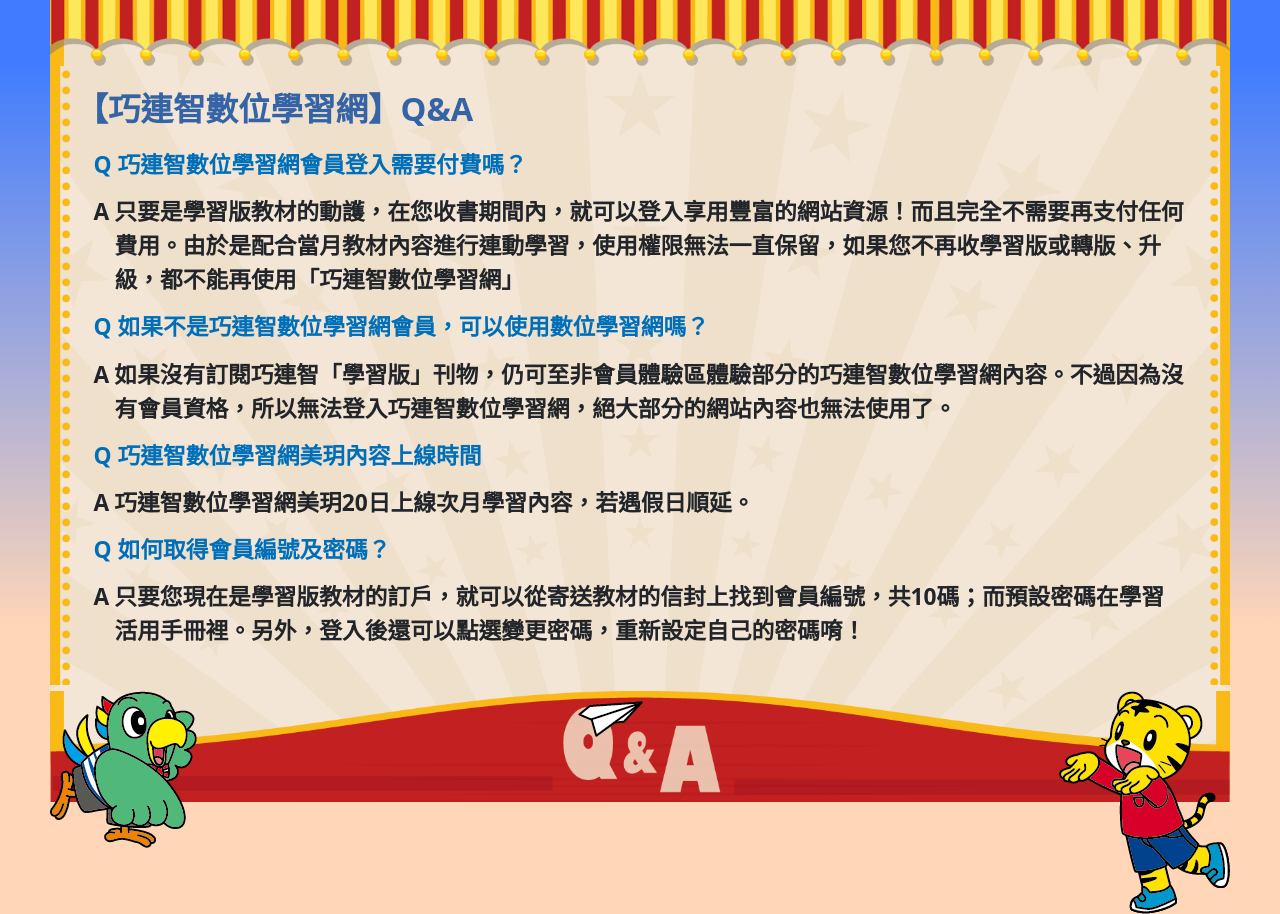
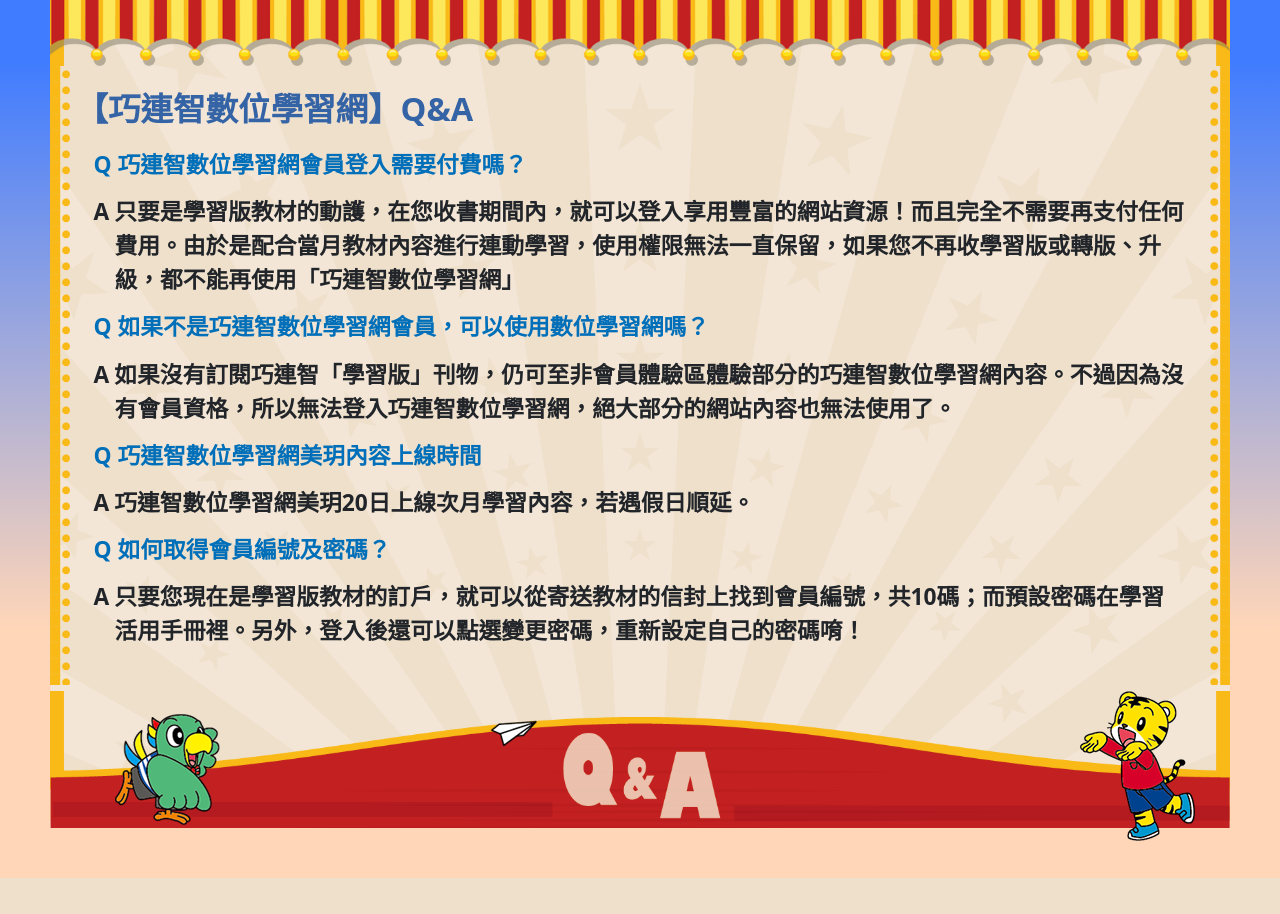
Before and after one commit to SaSaChu/babyLearn, a PHP site: page /qa.html in a window 1280 px wide. Shown: the part 51-965 px from the top of the page. After the commit the page ends 929 px from the top, so only its background shows below. Run offline with PHP 8.4, Linux system fonts and the light colour scheme; style sheets or scripts are compiled from the project's sources; some libraries are stand-ins or nearby versions.

Commit message:
調整定位

```diff
--- a/css/qa.css
+++ b/css/qa.css
@@ -19,6 +19,17 @@
 .qaBoxs { display: inline-block; width: 100%; padding: 50px; }
 @media screen and (max-width: 449px) and (min-width: 0) { .qaBoxs { padding: 20px; } }
 
+.img-hl, .img-hr { display: inline-block; width: 100%; }
+@media screen and (max-width: 769px) and (min-width: 0) { .img-hl, .img-hr { display: none; } }
+
+.img-qaf, .img-qah { display: inline-block; width: 100%; }
+
+.img-hl { max-width: 550px; }
+@media screen and (max-width: 1024px) and (min-width: 770px) { .img-hl { max-width: 350px; } }
+
+.img-hr { max-width: 150px; }
+@media screen and (max-width: 1024px) and (min-width: 770px) { .img-hr { max-width: 100px; } }
+
 .qaBox { display: inline-block; width: 100%; background-image: url(../img/qa/qa-bg.png); background-repeat: no-repeat; background-size: cover; background-position: center; }
 
 .qa-title { color: #3463a6; margin-left: -18px; }
--- a/qa.html
+++ b/qa.html
@@ -24,7 +24,7 @@
   <body class="bg_index">
     <div class="qaBoxs">
       <div class="qaBox">
-        <div><img src="img/qa/qa-h.png" class="img-fluid"></div>
+        <div><img src="img/qa/qa-h.png" class="img-qah"></div>
         <div class="qaC">
           <div class="d-flex flex-nowrap">
             <div class="qaL"></div>
@@ -47,9 +47,9 @@
           </div>
         </div>
         <div class="position-relative">
-          <img src="img/qa/hl.png" class="img-fluid position-absolute top-0 start-0">
-          <img src="img/qa/qa-f.png" class="img-fluid">
-          <img src="img/qa/hr.png" class="img-fluid position-absolute top-0 end-0">
+          <img src="img/qa/hl.png" class="img-hl position-absolute top-0 start-0">
+          <img src="img/qa/qa-f.png" class="img-qaf">
+          <img src="img/qa/hr.png" class="img-hr position-absolute top-0 end-0">
         </div>
 
       </div>
--- a/scss/qa.scss
+++ b/scss/qa.scss
@@ -8,6 +8,36 @@
 
 	@include range-width(0, 450px) {
 		padding: 20px;
+	}
+}
+
+.img-hl, .img-hr {
+	display: inline-block;
+	width: 100%;
+
+	@include range-width(0, 770px) {
+		display: none;
+	}
+}
+
+.img-qaf, .img-qah {
+	display: inline-block;
+	width: 100%;
+}
+
+.img-hl {
+	max-width: 550px;
+
+	@include range-width(770px, 1025px) {
+		max-width: 350px;
+	}
+}
+
+.img-hr {
+	max-width: 150px;
+
+	@include range-width(770px, 1025px) {
+		max-width: 100px;
 	}
 }
 
```
Also changed, not shown: img/qa/hl.png, img/qa/hr.png, img/qa/qa-f.png.
